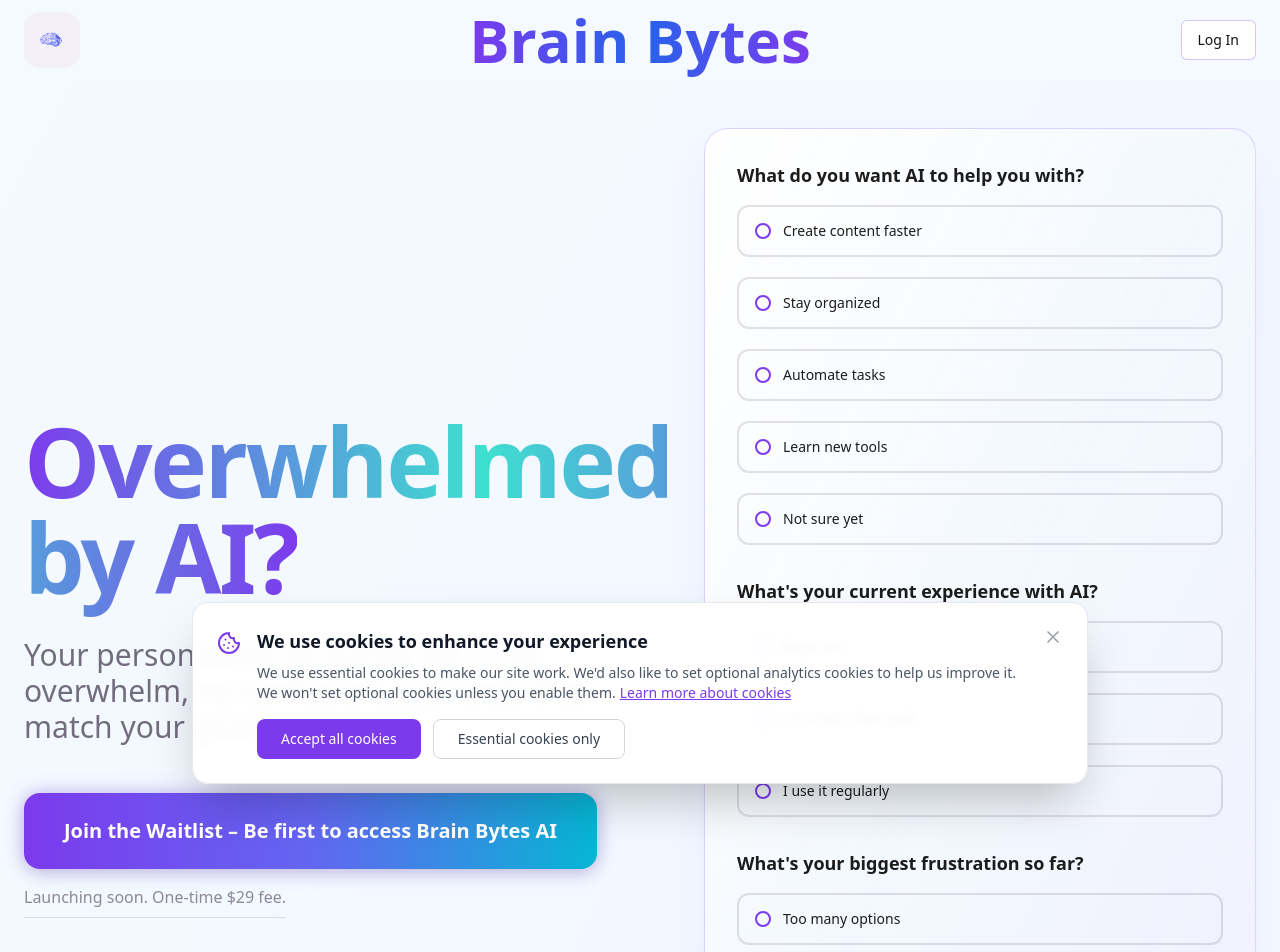
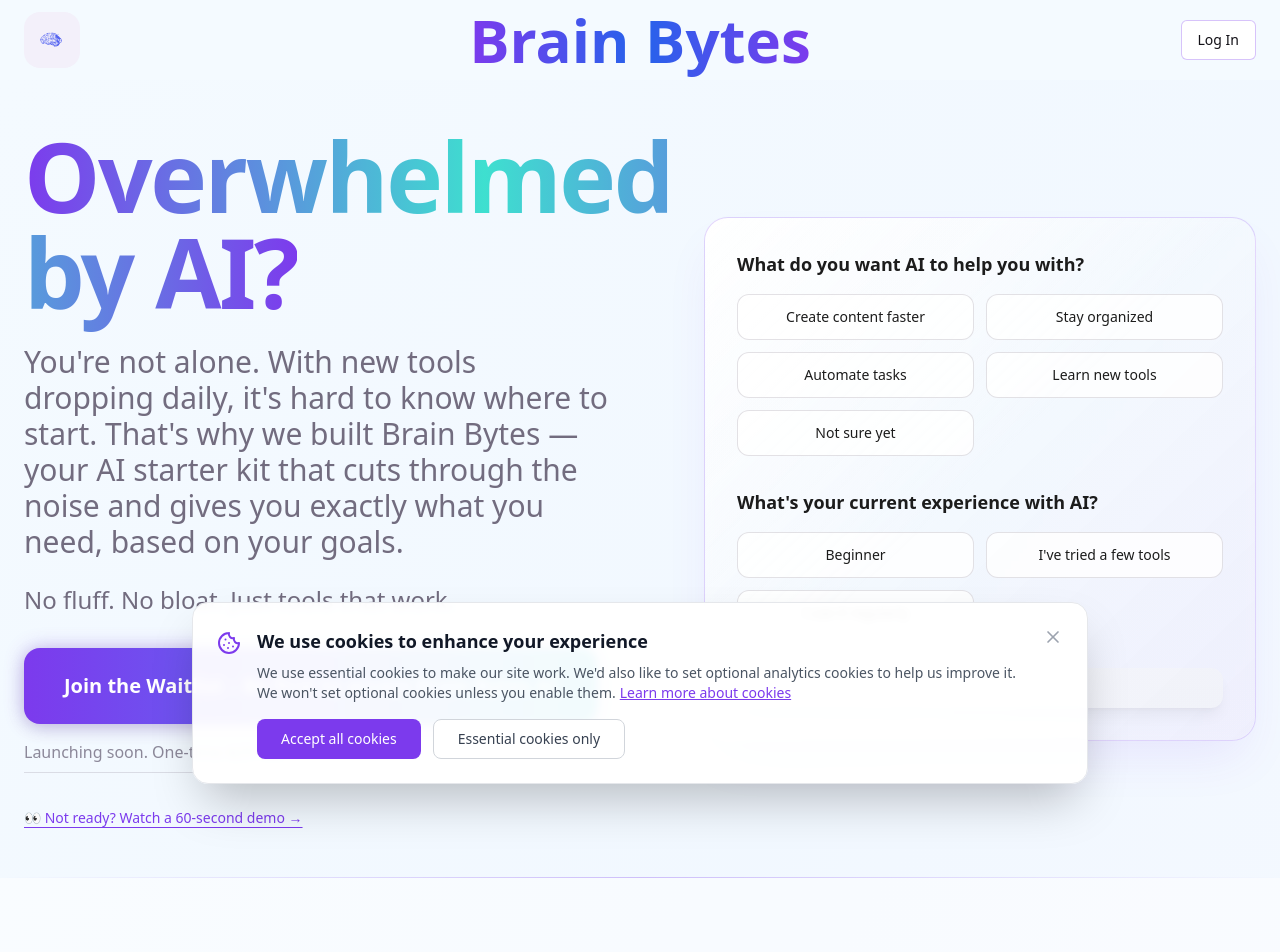
Before and after one commit to MuhammadMehroz786/brain-bytes-ai-assistant, a React (Vite) app: page / in a window 1280 px wide. Shown: the top 952 px of the page. Built offline with nearby package versions, Linux system fonts and the light colour scheme.

Commit message:
Refactor IntroScreen layout
Update IntroScreen to a two-question, single-screen quiz on the right side. Modify the left side text content and adjust spacing for better visual proportion.

```diff
--- a/src/components/IntroScreen.tsx
+++ b/src/components/IntroScreen.tsx
@@ -53,7 +53,7 @@ export const IntroScreen = ({ onStart, onAuth }: IntroScreenProps) => {
   };
 
   const isQuizComplete = () => {
-    return answers.helpWith !== "" && answers.experience !== "" && answers.frustration !== "";
+    return answers.helpWith !== "" && answers.experience !== "";
   };
 
   const handleSubmit = () => {
@@ -82,16 +82,6 @@ export const IntroScreen = ({ onStart, onAuth }: IntroScreenProps) => {
         "I use it regularly"
       ],
       key: "experience" as keyof QuizAnswers
-    },
-    {
-      title: "What's your biggest frustration so far?",
-      options: [
-        "Too many options",
-        "Confusing tools",
-        "No time to learn",
-        "Haven't started yet"
-      ],
-      key: "frustration" as keyof QuizAnswers
     }
   ];
 
@@ -119,26 +109,21 @@ export const IntroScreen = ({ onStart, onAuth }: IntroScreenProps) => {
         {questions.map((question, index) => (
           <div key={question.key} className="space-y-4">
             <h3 className="text-lg font-bold text-[#1c1c1c]">{question.title}</h3>
-            <RadioGroup
-              value={answers[question.key]}
-              onValueChange={(value) => setAnswers({ ...answers, [question.key]: value })}
-              className="space-y-3"
-            >
+            <div className="grid grid-cols-2 gap-3">
               {question.options.map((option) => (
-                <div
+                <button
                   key={option}
-                  className="group cursor-pointer"
                   onClick={() => setAnswers({ ...answers, [question.key]: option })}
+                  className={`px-4 py-3 rounded-xl font-medium text-sm transition-all duration-200 hover:scale-105 hover:shadow-md ${
+                    answers[question.key] === option
+                      ? 'bg-gradient-to-r from-primary to-accent text-white shadow-lg'
+                      : 'bg-white/80 border border-muted-foreground/20 text-[#1c1c1c] hover:border-primary/40 hover:bg-primary/5'
+                  }`}
                 >
-                  <div className="flex items-center space-x-3 p-4 border-2 border-muted-foreground/20 rounded-xl hover:border-primary/40 hover:bg-primary/5 transition-all duration-200 group-hover:shadow-md">
-                    <RadioGroupItem value={option} id={`${question.key}-${option}`} className="border-2" />
-                    <Label htmlFor={`${question.key}-${option}`} className="flex-1 cursor-pointer font-medium text-[#1c1c1c]">
-                      {option}
-                    </Label>
-                  </div>
-                </div>
+                  {option}
+                </button>
               ))}
-            </RadioGroup>
+            </div>
           </div>
         ))}
 
@@ -197,7 +182,10 @@ export const IntroScreen = ({ onStart, onAuth }: IntroScreenProps) => {
             </h1>
 
             <p className="text-base text-muted-foreground">
-              Your personalized AI starter kit — no overwhelm, no confusion, just tools that match your goals.
+              You're not alone. With new tools dropping daily, it's hard to know where to start. That's why we built Brain Bytes — your AI starter kit that cuts through the noise and gives you exactly what you need, based on your goals.
+            </p>
+            <p className="text-sm text-muted-foreground font-medium">
+              No fluff. No bloat. Just tools that work.
             </p>
 
             {/* CTA Button */}
@@ -253,8 +241,8 @@ export const IntroScreen = ({ onStart, onAuth }: IntroScreenProps) => {
         <div className="relative max-w-7xl mx-auto px-6 py-12">
           <div className="grid lg:grid-cols-2 gap-16 items-center min-h-[70vh]">
             {/* Left Side - Hero Content */}
-            <div className="space-y-12">
-              <div className="space-y-8">
+            <div className="space-y-8">
+              <div className="space-y-6">
                 <h1 className="text-6xl lg:text-7xl xl:text-8xl font-black text-[#1c1c1c] leading-[1.05] tracking-tight">
                   <span className="bg-gradient-to-r from-primary via-accent to-primary bg-clip-text text-transparent">
                     Overwhelmed by AI?
@@ -262,11 +250,14 @@ export const IntroScreen = ({ onStart, onAuth }: IntroScreenProps) => {
                 </h1>
 
                 <p className="text-2xl lg:text-3xl text-muted-foreground leading-relaxed max-w-2xl">
-                  Your personalized AI starter kit — no overwhelm, no confusion, just tools that match your goals.
+                  You're not alone. With new tools dropping daily, it's hard to know where to start. That's why we built Brain Bytes — your AI starter kit that cuts through the noise and gives you exactly what you need, based on your goals.
+                </p>
+                <p className="text-xl lg:text-2xl text-muted-foreground font-medium max-w-2xl">
+                  No fluff. No bloat. Just tools that work.
                 </p>
               </div>
 
-              <div className="space-y-8">
+              <div className="space-y-6">
                 {/* Enhanced CTA */}
                 <div className="space-y-4">
                   <Button onClick={handlePaymentClick} className="relative bg-gradient-to-r from-[#7C3AED] via-[#6366F1] to-[#06B6D4] hover:from-[#6D28D9] hover:via-[#4F46E5] hover:to-[#0891B2] text-white font-semibold text-xl px-10 py-6 rounded-2xl transition-all duration-300 h-auto group overflow-hidden animate-pulse hover:animate-none cursor-pointer hover:scale-105 hover:shadow-2xl hover:-translate-y-1" style={{
```
